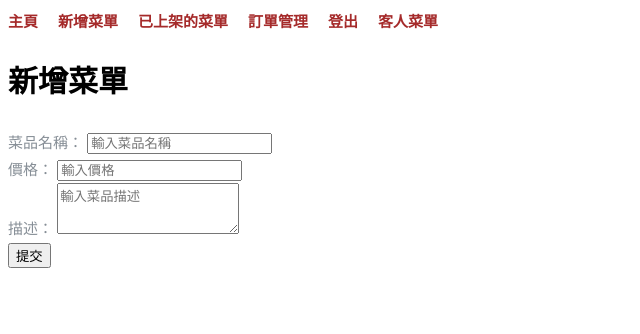
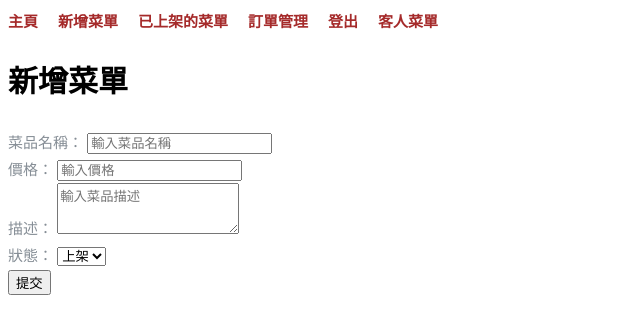
Before and after one commit to prkunnn/uber, a Flask app: page /add_menu in a window 1280 px wide. Shown: the top 334 px of the page, without its empty margins (0-640 px from the left). Run offline with Flask 3, Linux system fonts and the light colour scheme; a user stored in the database is signed in.

Commit message:
Add files via upload

```diff
--- a/templates/add_menu.html
+++ b/templates/add_menu.html
@@ -25,6 +25,15 @@
             <textarea name="description" id="description" rows="3" placeholder="輸入菜品描述"></textarea>
         </div>
 
+        <!-- 狀態區域 -->
+        <div class="form-section">
+            <label for="availability_status">狀態：</label>
+            <select name="availability_status" id="availability_status">
+                <option value="Available">上架</option>
+                <option value="Unavailable">下架</option>
+            </select>
+        </div>
+
         <!-- 提交按鈕 -->
         <button type="submit">提交</button>
     </form>
--- a/templates/check_menu.html
+++ b/templates/check_menu.html
@@ -247,7 +247,7 @@
                               <input type="hidden" name="star_count" id="starCount">
                               <div>
                                   <button class="btn btn-primary font-weight-bold py-3 px-5" type="submit" id="sendMessageButton">Send Feedback</button>
-                                  <button id= "test" onclick="showAlert()">click me</button>
+                                  <!-- <button id= "test" onclick="showAlert()">click me</button> -->
                               </div>
                           </form>
                       </div>
--- a/templates/deliverRegister.html
+++ b/templates/deliverRegister.html
@@ -1,4 +1,6 @@
+{% extends "base.html" %}
 
+{% block title %}商家註冊{% endblock %}
 
 {% block content %}
 <h1>送貨員註冊</h1>
--- a/templates/deliveryLogin.html
+++ b/templates/deliveryLogin.html
@@ -8,7 +8,7 @@
 <body>
     <h1>送貨小哥登入</h1>
     <form action="/deliver_login" method="POST">
-        <label for="email">電話：</label>
+        <label for="email">電子郵件：</label>
         <input type="int" id="email" name="email" required><br><br>
 
         <label for="password">密碼：</label>
--- a/templates/view_menu.html
+++ b/templates/view_menu.html
@@ -19,4 +19,5 @@
         <hr>
     {% endfor %}
 </ul>
+<a href="/add_menu">新增菜單</a>
 {% endblock %}
```
Also changed, not shown: templates/cusOrder.html (+6 -2 lines).
